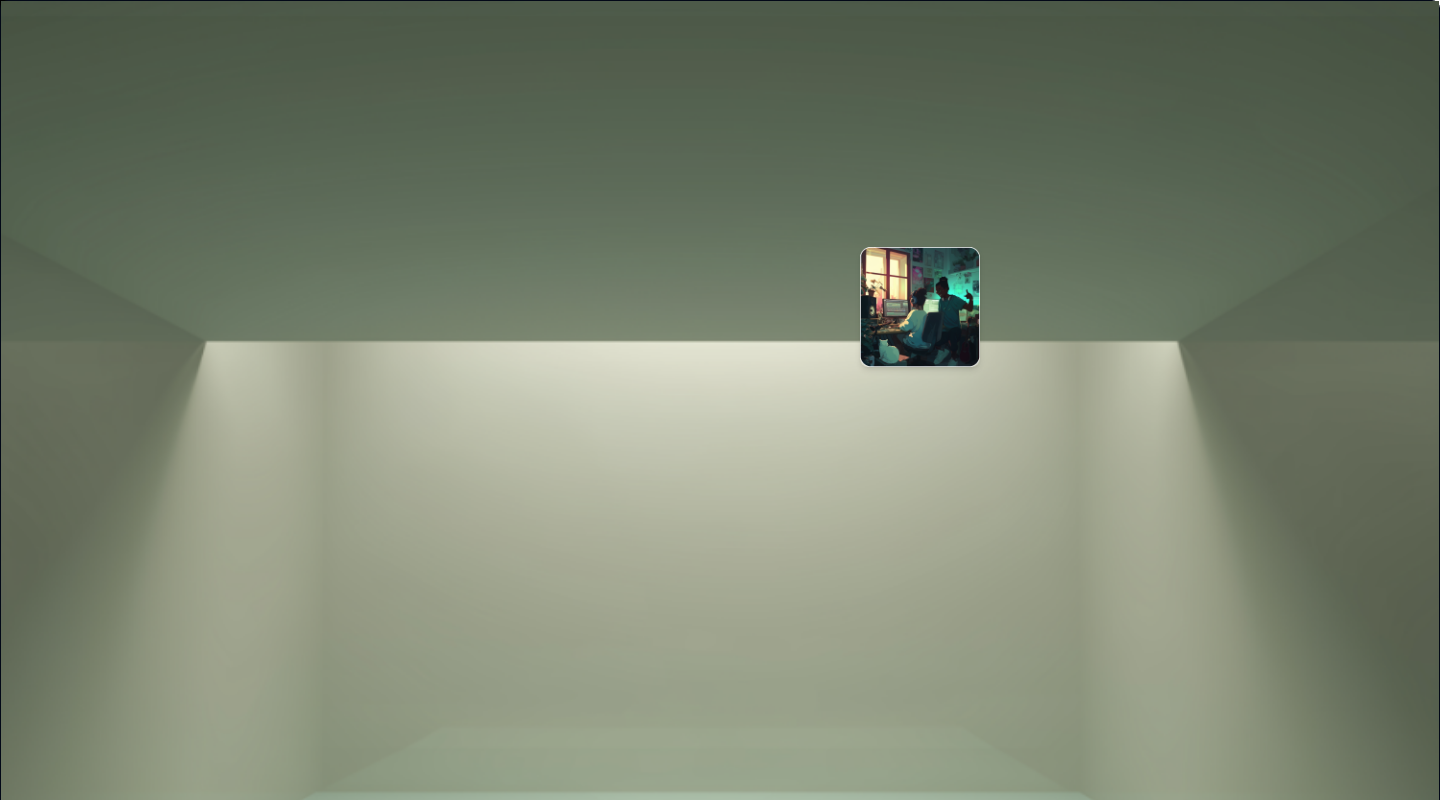
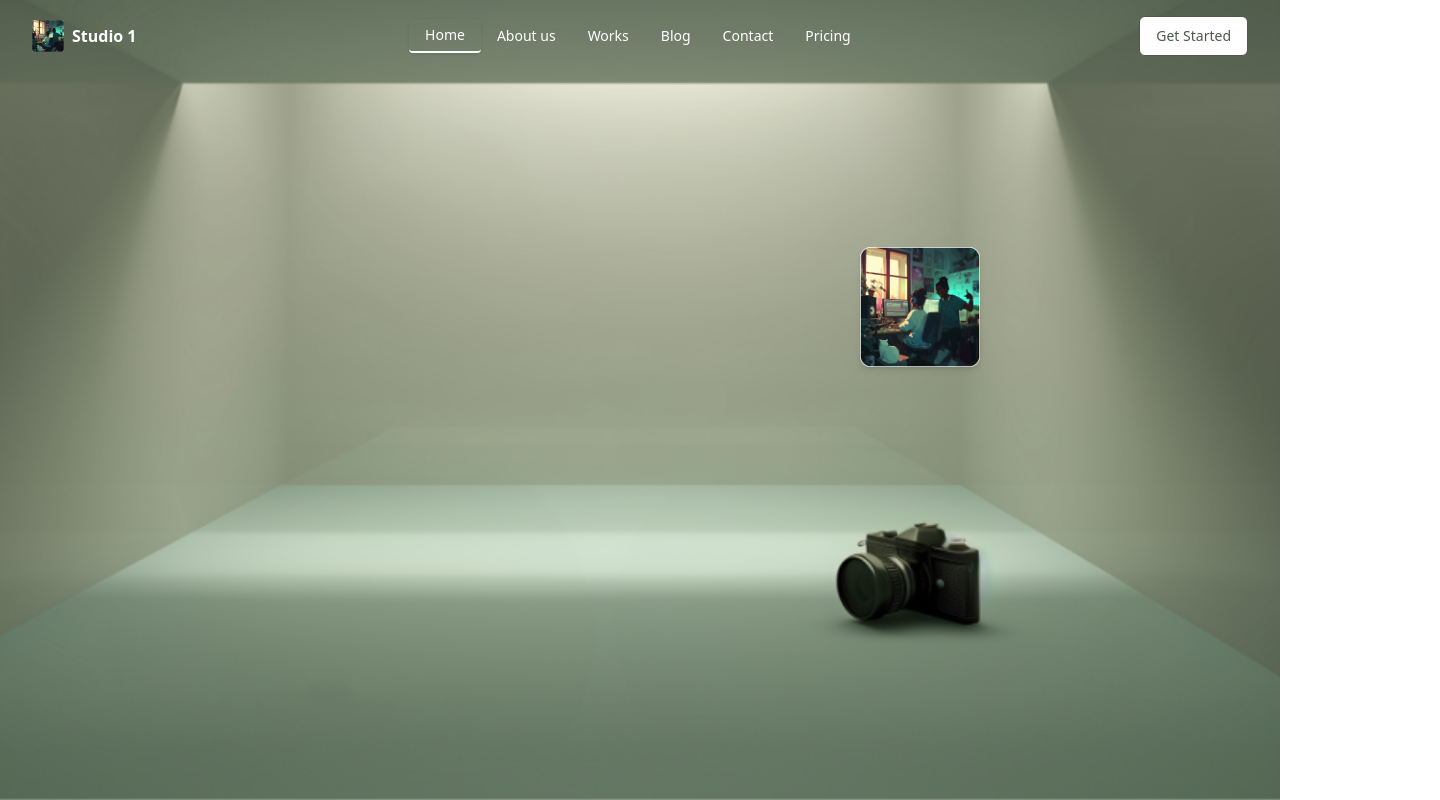
Before and after one commit to pihu-aims/landing-MVP, a Next.js app: page / in a window 1280 px wide. Shown: the top 800 px of the page, 1440 px wide, since content can reach past the window. Built offline with nearby package versions, Linux system fonts and the light colour scheme.

Commit message:
text attempt

```diff
--- a/app/page.js
+++ b/app/page.js
@@ -1,27 +1,28 @@
 // app/page.js
 import ImagesLayer from '../components/layers/ImagesLayer';
+import TextLayer from '../components/layers/TextLayer';
 
 export default function Home() {
   return (
-    <div className="bg-black min-h-screen flex justify-center relative">
-      {/* Background Layer */}
-      <div className="w-[1509px] h-[4096px] relative">
-        <div className="absolute w-[1440px] h-[1394px] rounded-lg border shadow-sm">
-          <div className="p-0">
-            <div style={{ position: 'relative', width: '100%', paddingBottom: `${(1394/1440)*100}%` }}>
+    <div className="min-h-screen w-full">
+      {/* First section background - only covers first section */}
+      <div className="fixed top-0 left-0 w-full h-screen z-0">
         <img
-                className="absolute w-full h-full object-cover"
+          className="w-full h-full object-cover"
           alt="Thumbnail background"
           src="/images/thumbnail-3-3.png"
           loading="eager"
         />
       </div>
-          </div>
-        </div>
-      </div>
 
+      {/* Content Container - will scroll over the fixed background */}
+      <div className="relative z-10 w-full">
         {/* Images Layer */}
         <ImagesLayer />
+
+        {/* Text Layer */}
+        <TextLayer />
+      </div>
     </div>
   );
 }
--- a/components/layers/TextLayer.jsx
+++ b/components/layers/TextLayer.jsx
@@ -0,0 +1,142 @@
+"use client";
+
+import React from "react";
+import { Button } from "../ui/button";
+import { Tabs, TabsList, TabsTrigger } from "../ui/tabs";
+
+export default function TextLayer() {
+  // Navigation menu items
+  const navItems = [
+    { name: "Home", active: true },
+    { name: "About us", active: false },
+    { name: "Works", active: false },
+    { name: "Blog", active: false },
+    { name: "Contact", active: false },
+    { name: "Pricing", active: false },
+  ];
+
+  // Content sections data
+  const contentSections = [
+    {
+      id: "studio1",
+      title: "Studio1",
+      subtitle: "Create Together",
+      heading: "Our Vision: Empowering the Next Billion Storytellers",
+      description:
+        "Anyone can become a creator. By simplifying powerful AI tools, we give people the freedom to tell stories quickly, confidently, and with full control.",
+      bgColor: "bg-[#4e5b4b]",
+      textColor: "text-white",
+      height: "min-h-screen",
+    },
+    {
+      id: "what-we-built",
+      title: "What We've Built",
+      subtitle: "All the Best Creative AI Tools. One Place.",
+      description:
+        "We combine the best creative AI tools in one easy workspace.\nMake content, collaborate, monetize, and stay safe.\nAll in one place, with one subscription.",
+      bgColor: "bg-[#4e5b4b]",
+      textColor: "text-white",
+      height: "min-h-screen",
+    },
+    {
+      id: "who-its-for",
+      title: "Who It's For",
+      subtitle: "Studio1 is for Everyone Ready to Create",
+      description:
+        "We built this for filmmakers, students, influencers, designers and\nanyone with a story to tell.\nNo code needed. Just your ideas and our tools.",
+      bgColor: "bg-gradient-to-b from-[#e84393] to-[#0984e3]",
+      textColor: "text-white",
+      height: "min-h-screen",
+    },
+    {
+      id: "who-we-are",
+      title: "Who We Are",
+      subtitle: "Creative Vision Meets Technical Firepower",
+      description:
+        "We're a team of BAFTA-winning creators, AI experts, and proven operators.\nWe know how to build, ship and scale creative tech.",
+      bgColor: "bg-gradient-to-b from-[#0984e3] to-[#00cec9]",
+      textColor: "text-white",
+      height: "min-h-screen",
+    },
+  ];
+
+  return (
+    <div className="w-full">
+      {/* Header Navigation */}
+      <header className="fixed top-0 left-0 w-full flex justify-between items-center px-8 py-4 z-50 bg-transparent pointer-events-auto">
+        {/* Logo */}
+        <div className="flex items-center">
+          <img
+            className="w-8 h-8 mr-2"
+            alt="Studio1 Logo"
+            src="/images/a.png"
+          />
+          <span className="text-white font-bold">Studio 1</span>
+        </div>
+
+        {/* Navigation Tabs */}
+        <Tabs defaultValue="Home" className="w-auto">
+          <TabsList className="flex bg-transparent">
+            {navItems.map((item) => (
+              <TabsTrigger
+                key={item.name}
+                value={item.name}
+                className={`text-white px-4 ${
+                  item.active ? "border-b-2 border-white" : ""
+                }`}
+              >
+                {item.name}
+              </TabsTrigger>
+            ))}
+          </TabsList>
+        </Tabs>
+
+        {/* CTA Button */}
+        <Button
+          variant="outline"
+          className="bg-white text-[#4c5848] px-4 py-2 rounded-md"
+        >
+          Get Started
+        </Button>
+      </header>
+
+      {/* Content Sections */}
+      {contentSections.map((section, index) => (
+        <section
+          key={section.id}
+          id={section.id}
+          className={`w-full ${section.height} ${section.bgColor} relative flex items-center`}
+          style={{
+            paddingTop: index === 0 ? "6rem" : "2rem",
+            paddingBottom: "2rem"
+          }}
+        >
+          <div className="container mx-auto px-8">
+            <div className={`max-w-2xl ${index % 2 !== 0 ? "ml-auto" : ""}`}>
+              <h2 className={`text-5xl font-bold mb-4 ${section.textColor}`}>
+                {section.title}
+              </h2>
+              <h3 className={`text-3xl font-bold mb-6 ${section.textColor}`}>
+                {section.subtitle}
+              </h3>
+              {index === 0 ? (
+                <>
+                  <p className={`text-xl whitespace-pre-line ${section.textColor}`}>
+                    {section.heading}
+                  </p>
+                  <p className={`text-xl mt-6 whitespace-pre-line ${section.textColor}`}>
+                    {section.description}
+                  </p>
+                </>
+              ) : (
+                <p className={`text-xl whitespace-pre-line ${section.textColor}`}>
+                  {section.description}
+                </p>
+              )}
+            </div>
+          </div>
+        </section>
+      ))}
+    </div>
+  );
+}
--- /dev/null
+++ b/components/ui/button.jsx
@@ -0,0 +1,41 @@
+"use client";
+
+import * as React from "react";
+
+const Button = React.forwardRef(
+  ({ className, variant, size, children, ...props }, ref) => {
+    const baseClasses = "inline-flex items-center justify-center whitespace-nowrap rounded-md text-sm font-medium transition-colors focus-visible:outline-none focus-visible:ring-2 focus-visible:ring-ring focus-visible:ring-offset-2 disabled:opacity-50 disabled:pointer-events-none";
+
+    const variantClasses = {
+      default: "bg-primary text-primary-foreground hover:bg-primary/90",
+      destructive: "bg-destructive text-destructive-foreground hover:bg-destructive/90",
+      outline: "border border-input hover:bg-accent hover:text-accent-foreground",
+      secondary: "bg-secondary text-secondary-foreground hover:bg-secondary/80",
+      ghost: "hover:bg-accent hover:text-accent-foreground",
+      link: "underline-offset-4 hover:underline text-primary",
+    };
+
+    const sizeClasses = {
+      default: "h-10 py-2 px-4",
+      sm: "h-9 px-3 rounded-md",
+      lg: "h-11 px-8 rounded-md",
+    };
+
+    const variantClass = variantClasses[variant || "default"];
+    const sizeClass = sizeClasses[size || "default"];
+
+    return (
+      <button
+        className={`${baseClasses} ${variantClass} ${sizeClass} ${className || ""}`}
+        ref={ref}
+        {...props}
+      >
+        {children}
+      </button>
+    );
+  }
+);
+
+Button.displayName = "Button";
+
+export { Button };
--- /dev/null
+++ b/components/ui/tabs.jsx
@@ -0,0 +1,46 @@
+"use client"
+
+import * as React from "react"
+import * as TabsPrimitive from "@radix-ui/react-tabs"
+
+import { cn } from "../../lib/utils"
+
+const Tabs = TabsPrimitive.Root
+
+const TabsList = React.forwardRef(({ className, ...props }, ref) => (
+  <TabsPrimitive.List
+    ref={ref}
+    className={cn(
+      "inline-flex h-10 items-center justify-center rounded-md bg-muted p-1 text-muted-foreground",
+      className
+    )}
+    {...props}
+  />
+))
+TabsList.displayName = "TabsList"
+
+const TabsTrigger = React.forwardRef(({ className, ...props }, ref) => (
+  <TabsPrimitive.Trigger
+    ref={ref}
+    className={cn(
+      "inline-flex items-center justify-center whitespace-nowrap rounded-sm px-3 py-1.5 text-sm font-medium ring-offset-background transition-all focus-visible:outline-none focus-visible:ring-2 focus-visible:ring-ring focus-visible:ring-offset-2 disabled:pointer-events-none disabled:opacity-50 data-[state=active]:bg-background data-[state=active]:text-foreground data-[state=active]:shadow-sm",
+      className
+    )}
+    {...props}
+  />
+))
+TabsTrigger.displayName = "TabsTrigger"
+
+const TabsContent = React.forwardRef(({ className, ...props }, ref) => (
+  <TabsPrimitive.Content
+    ref={ref}
+    className={cn(
+      "mt-2 ring-offset-background focus-visible:outline-none focus-visible:ring-2 focus-visible:ring-ring focus-visible:ring-offset-2",
+      className
+    )}
+    {...props}
+  />
+))
+TabsContent.displayName = "TabsContent"
+
+export { Tabs, TabsList, TabsTrigger, TabsContent }
--- /dev/null
+++ b/lib/utils.js
@@ -0,0 +1,6 @@
+import { clsx } from "clsx"
+import { twMerge } from "tailwind-merge"
+
+export function cn(...inputs) {
+  return twMerge(clsx(inputs))
+}
--- a/package.json
+++ b/package.json
@@ -10,13 +10,16 @@
   },
   "dependencies": {
     "@radix-ui/react-aspect-ratio": "^1.1.7",
+    "@radix-ui/react-tabs": "^1.1.12",
     "@supabase/supabase-js": "^2.50.2",
+    "clsx": "^2.1.1",
     "framer-motion": "^12.23.0",
     "next": "15.3.4",
     "react": "^19.0.0",
     "react-dom": "^19.0.0",
     "react-hook-form": "^7.59.0",
-    "react-intersection-observer": "^9.16.0"
+    "react-intersection-observer": "^9.16.0",
+    "tailwind-merge": "^3.3.1"
   },
   "devDependencies": {
     "@eslint/eslintrc": "^3",
```
Also changed, not shown: 1 other file (tests, documents, lock files or other folders). Lines whose indentation alone changed are shown as unchanged.
